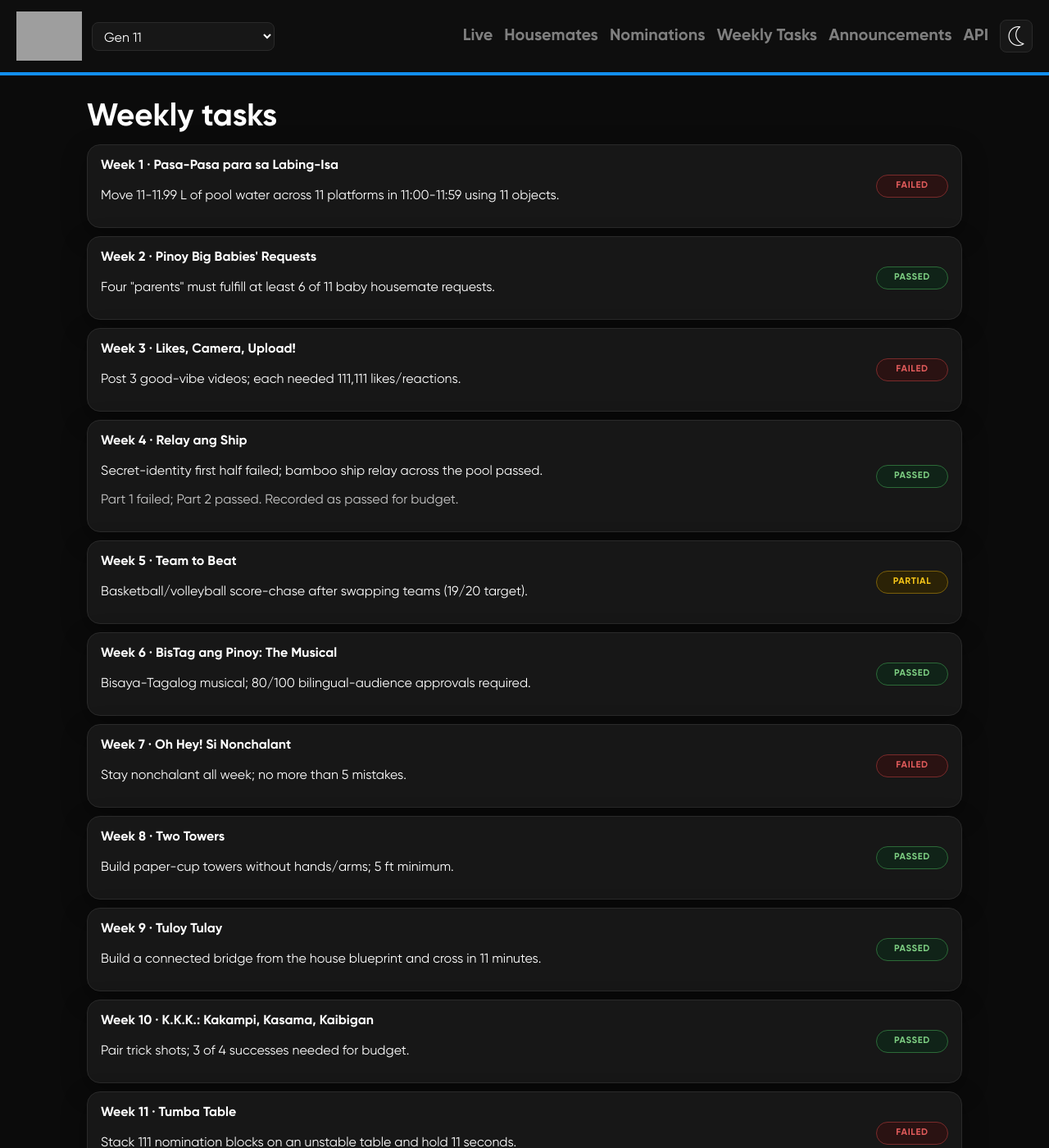
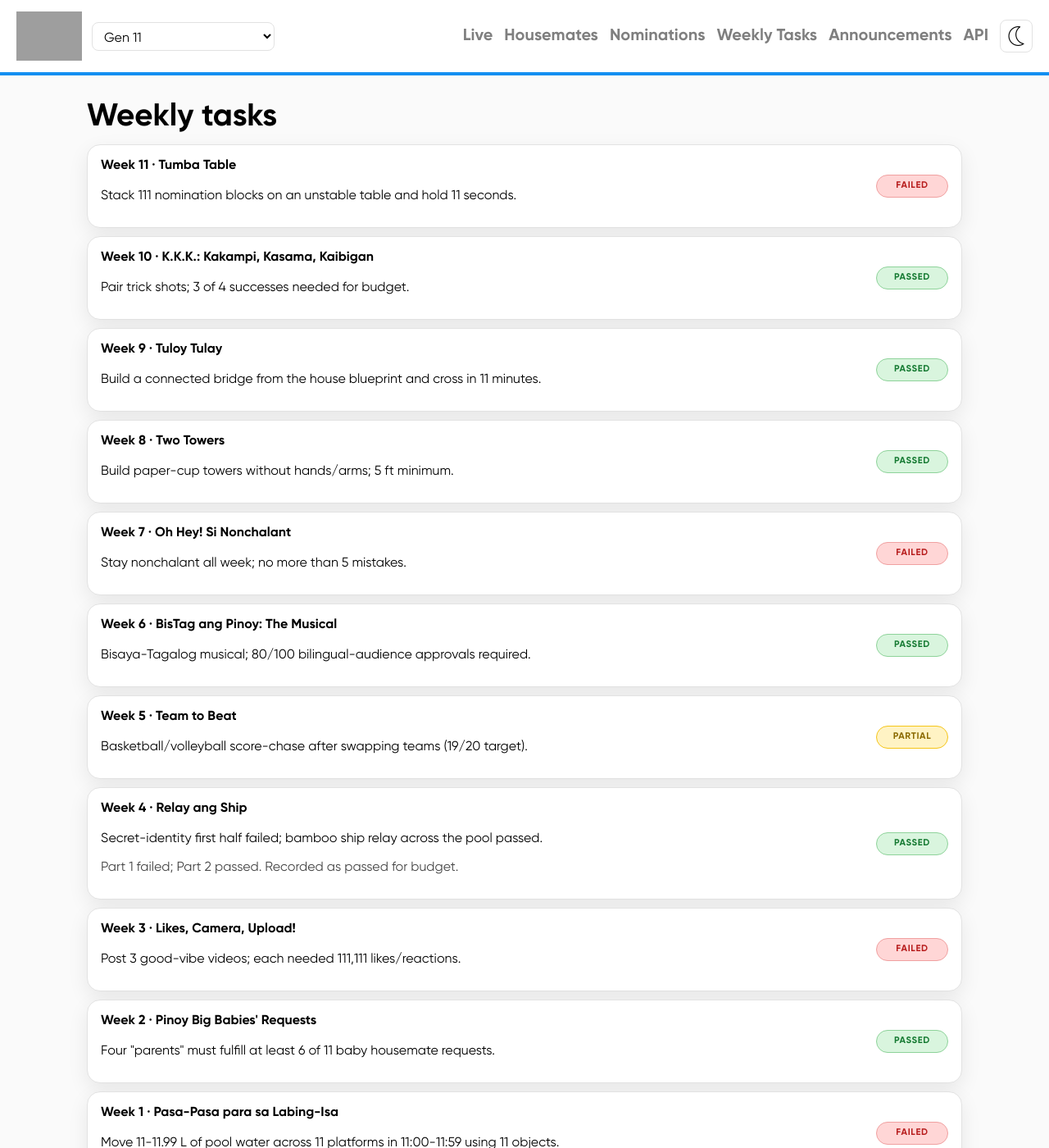
Before and after one commit to drpsphca/PHCASite-PBBUpdates, a Jekyll site: the page built from seasons/gen11/tasks.md, in a window 1280 px wide and 1400 px high. Shown: the whole window at 82% size. Built offline with Jekyll 4.4.1, drawn with Linux system fonts in a browser that asks for light colours; grey boxes are pictures that could not be loaded.

Commit message:
20261003-35

```diff
--- a/_layouts/default.html
+++ b/_layouts/default.html
@@ -5,7 +5,7 @@
   <meta name="viewport" content="width=device-width, initial-scale=1">
   <script>
     (function () {
-      var t = "dark";
+      var t = "light";
       try {
         var saved = localStorage.getItem("pbb-theme");
         if (saved === "light" || saved === "dark") t = saved;
--- a/seasons/gen11/tasks.md
+++ b/seasons/gen11/tasks.md
@@ -5,7 +5,7 @@ permalink: /gen11/tasks/
 ---
 
 <h1>Weekly tasks</h1>
-{% for t in site.data.seasons.gen11.weekly_tasks %}
+{% for t in site.data.seasons.gen11.weekly_tasks reversed %}
 <article class="row">
   <div>
     <strong>Week {{ t.week }} · {{ t.title }}</strong>
```
